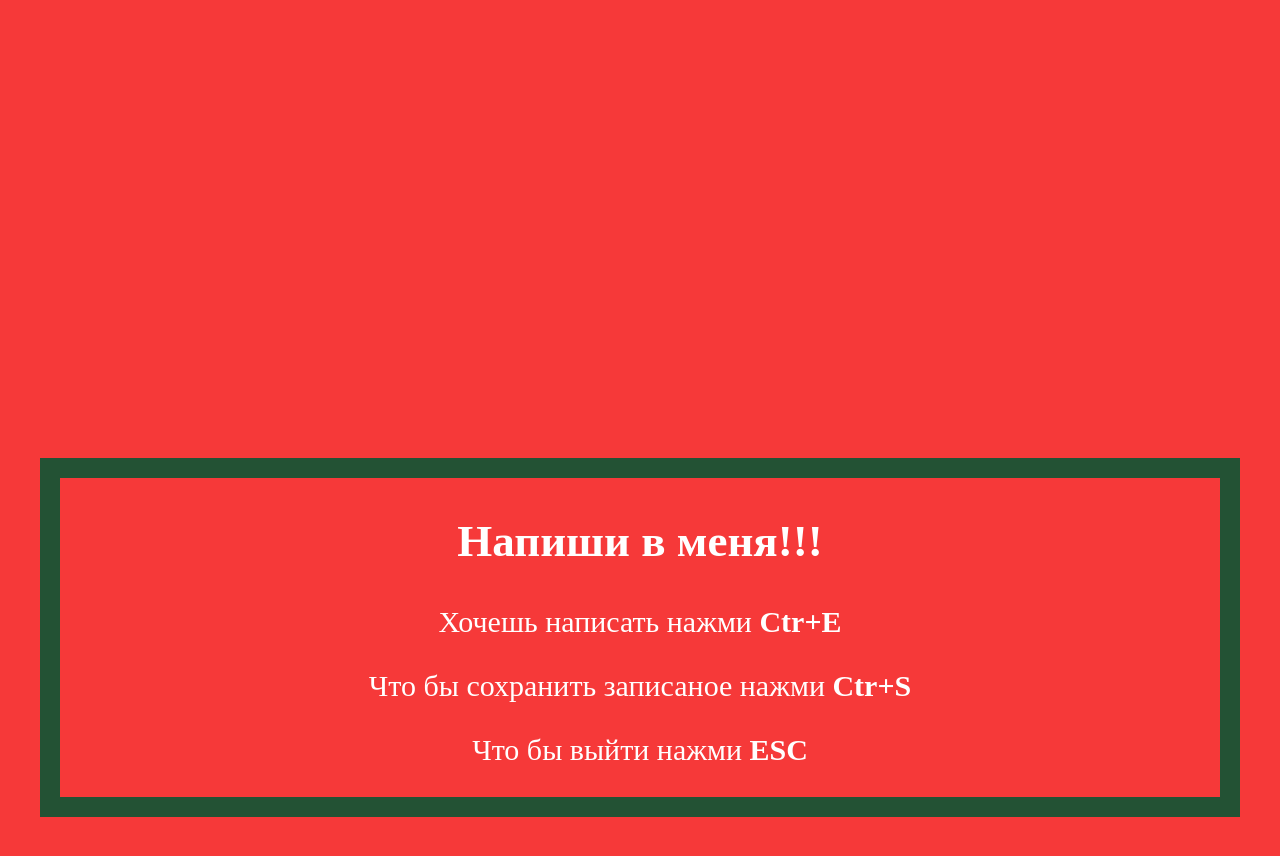
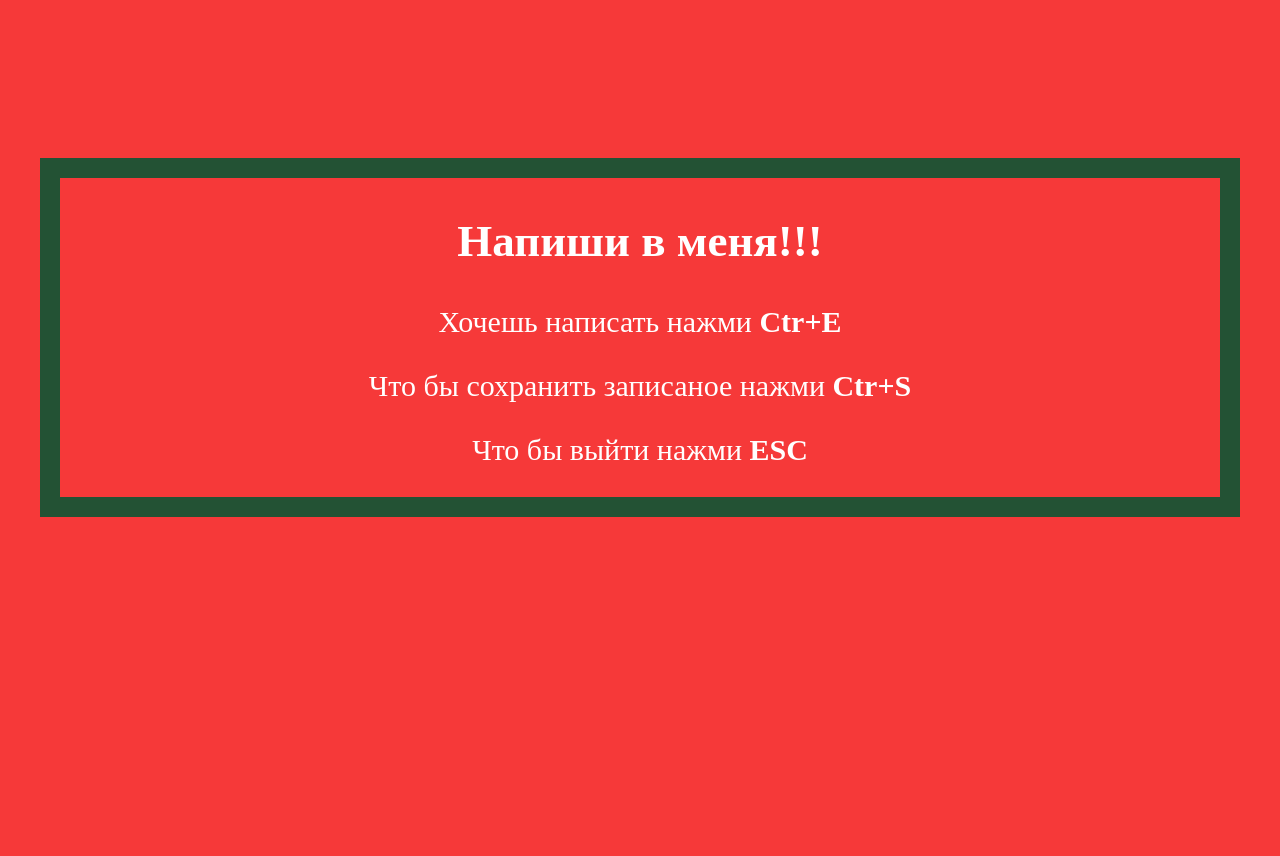
Before and after one commit to danilbnd/simple-editor, a plain HTML site: page index.html in a window 1280 px wide. After the commit the page ends 800 px from the top, so only its background shows below. Drawn offline with Linux system fonts and the light colour scheme.

Commit message:
edit padding

```diff
--- a/index.html
+++ b/index.html
@@ -12,7 +12,7 @@
 		background: rgb(246, 57, 57);
 	}
 	.ba-container{
-		padding: 450px 20px;
+		padding: 150px 20px;
 		max-width: 1200px;
 		margin: 0 auto;
 	}
```
